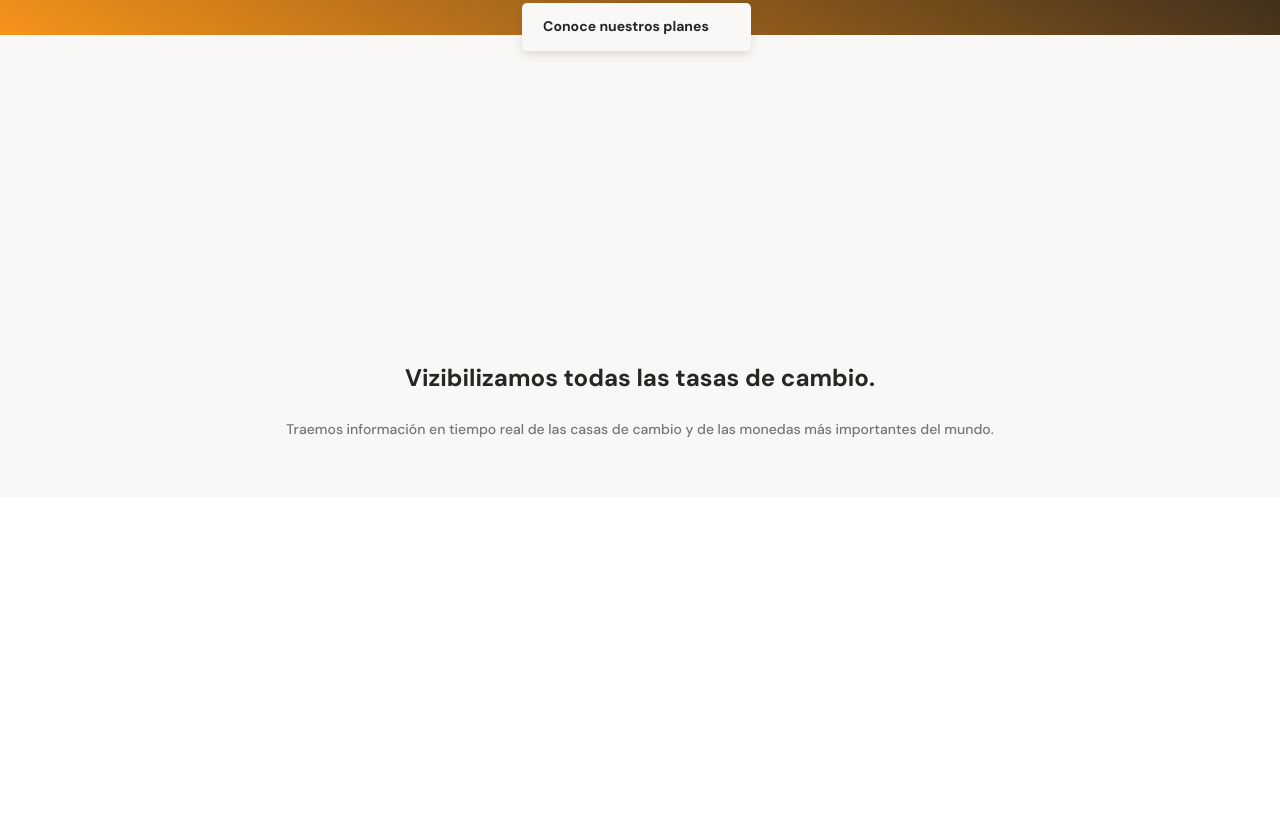
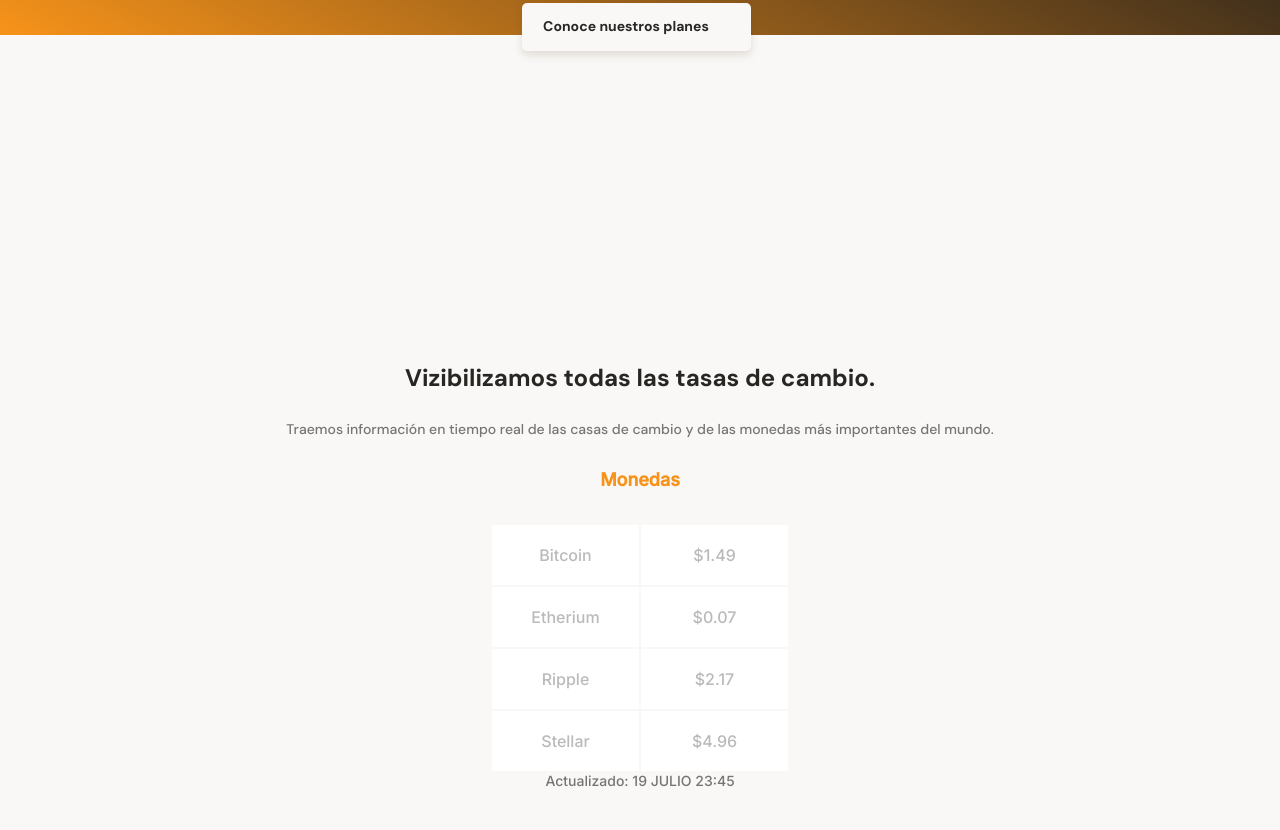
Before and after one commit to DavidMagm/responsive-design-bataBit, a plain HTML site: page index.html in a window 1280 px wide. Shown: the part 299-1129 px from the top of the page. Before the commit the page ends 800 px from the top, so only its background shows below. Drawn offline with Linux system fonts and the light colour scheme.

Commit message:
arquitentura de la table y estilizacion del contenedor de la tabla

```diff
--- a/index.html
+++ b/index.html
@@ -25,7 +25,32 @@
                 <p>Traemos información en tiempo real de las casas de cambio y de las monedas más importantes del mundo.</p>
             </div>
             <section class="main-tables-container">
-                <div></div>
+                <div class="main-currency-table">
+                    <p class="currency-table--title">Monedas</p>
+                    <div class="currency-table--container">
+                        <table>
+                            <tr>
+                                <td>Bitcoin</td>
+                                <td class="table-right">$1.49</td>
+                            </tr>
+                            <tr>
+                                <td>Etherium</td>
+                                <td class="table-right">$0.07</td>
+                            </tr>
+                            <tr>
+                                <td>Ripple</td>
+                                <td class="table-right">$2.17</td>
+                            </tr>
+                            <tr>
+                                <td>Stellar</td>
+                                <td class="table-right">$4.96</td>
+                            </tr>
+                        </table>
+                    </div>
+                    <div class="currency-table--date">
+                        <p>Actualizado: 19 JULIO 23:45</p>
+                    </div>
+                </div>
             </section>
         </section>
 
--- a/styles.css
+++ b/styles.css
@@ -147,3 +147,42 @@ main {
     line-height: 1.6rem;
     color: #757575;
 }
+
+.main-currency-table {
+    width: 70%;
+    min-width: 235px;
+    max-width: 500px;
+    height: 360px;
+    margin: 0 auto;
+    font-family: "Inter", sans-serif;
+}
+
+.main-currency-table .currency-table--title {
+    margin-bottom: 30px;
+    font-size: 1.8rem;
+    font-weight: bold;
+    line-height: 2.6rem;
+    color: var(--bitcoin-orange);
+}
+
+.currency-table--container {
+    width: 90%;
+    min-width: 230px;
+    max-width: 300px;
+    height: 250px;
+    margin: 0 auto;
+}
+
+.currency-table--container table {
+    width: 100%;
+    height: 100%;
+}
+
+.currency-table--container td {
+    width: 50%;
+    font-size: 1.6rem;
+    font-weight: 500;
+    line-height: 1.9rem;
+    color: var(--grey);
+    background-color: var(--just-white);
+}
```
